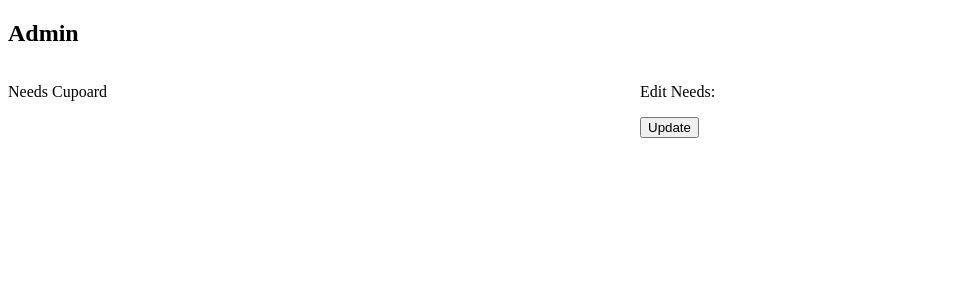
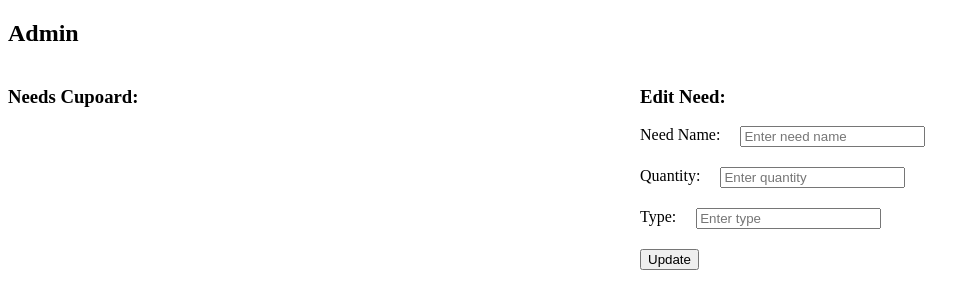
Before and after one commit to DaVinci523/SWEN261_Proj, an Angular app in the folder ufund-ui/: page /admin in a window 1280 px wide. Shown: the top 308 px of the page, without its empty margins (0-980 px from the left). Built offline with nearby package versions, Linux system fonts and the light colour scheme.

Commit message:
added text boxes to modify a need

```diff
--- a/ufund-ui/src/app/admin-page/admin-page.css
+++ b/ufund-ui/src/app/admin-page/admin-page.css
@@ -5,3 +5,11 @@ https://www.w3schools.com/howto/howto_css_two_columns.asp
   float: left;
   width: 50%;
 }
+
+.flex-container {
+  display: flex;
+}
+
+.padding {
+  padding: 10px;
+}
--- a/ufund-ui/src/app/admin-page/admin-page.html
+++ b/ufund-ui/src/app/admin-page/admin-page.html
@@ -5,13 +5,43 @@
 
     <div class="container">
         <div class="column">
-            <p>Needs Cupoard</p>
+            <h3>Needs Cupoard:</h3>
         </div>
 
+        <div class ="column">
+            <h3>Edit Need:</h3>
+            <div class="flex-container">
+                <div class="flex-item-left">Need Name: </div>
 
+                <div class= "padding"> </div>
 
-        <div class ="column">
-            <p>Edit Needs:</p>
+                <input type="text" id="username" name="username" placeholder="Enter need name">
+            </div>
+
+            <div class = "padding"> </div>
+
+            <div class="flex-container">
+                <div class="flex-item-left">Quantity: </div>
+
+                <div class= "padding"> </div>
+
+                <input type="text" id="username" name="username" placeholder="Enter quantity">
+            </div>
+
+            <div class = "padding"> </div>
+
+            <div class="flex-container">
+                <div class="flex-item-left">Type: </div>
+
+                <div class= "padding"> </div>
+
+                <input type="text" id="username" name="username" placeholder="Enter type">
+            </div>
+
+            <div class = "padding"> </div>
+
             <button>Update</button>
+
         </div>
+
     </div>
```
